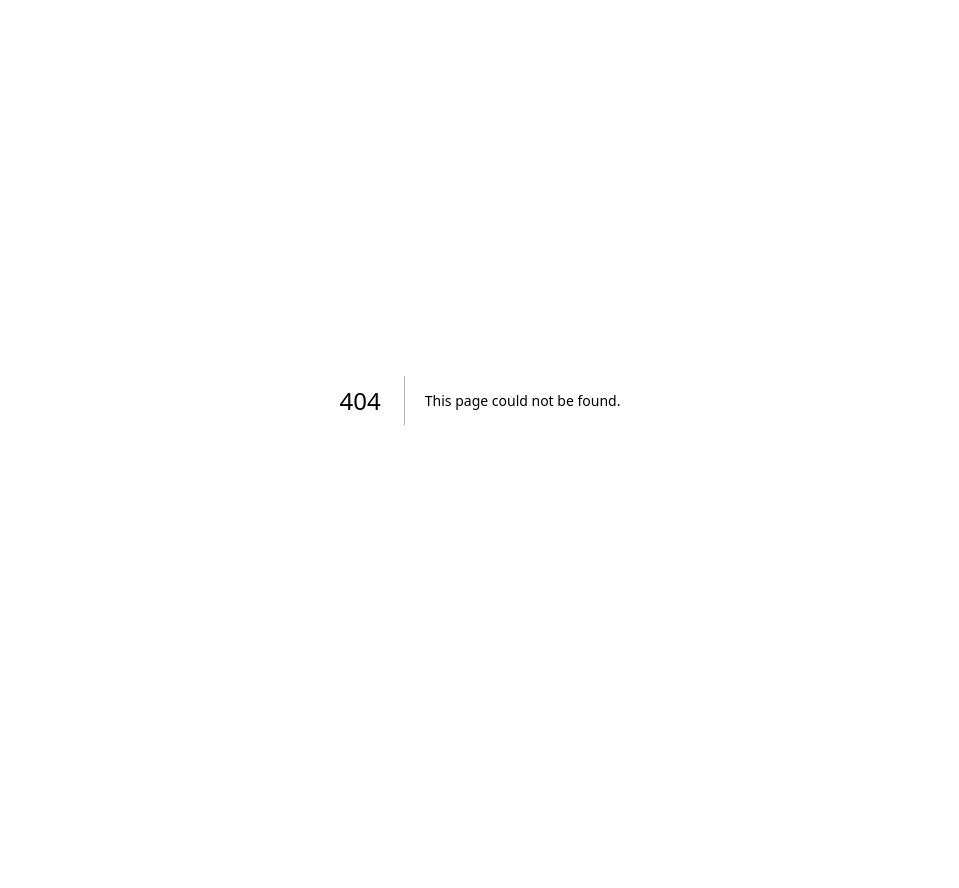
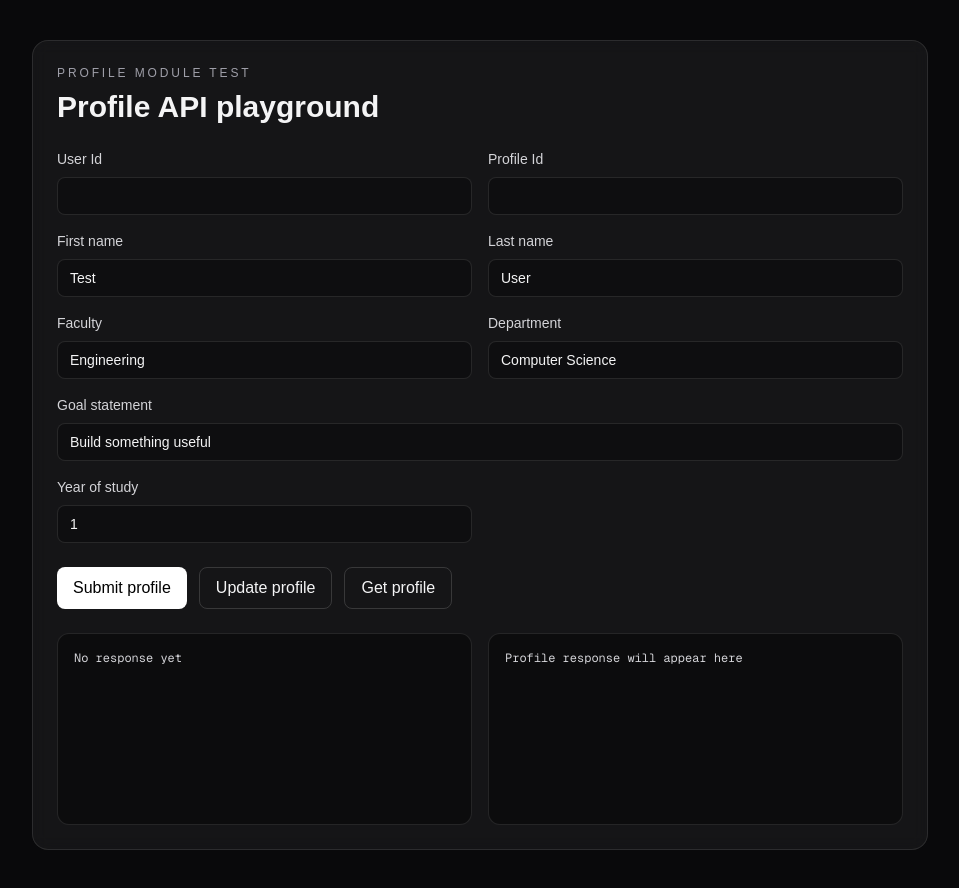
Before and after one commit to Adam-Etyang/Kuzana, a Next.js app in the folder client/: page /profile-test in a window 1280 px wide. Before the commit this address had no page. Shown: the whole page, without its empty margins (160-1119 px from the left). Before the commit the page ends 800 px from the top, so only its background shows below. Built offline with nearby package versions, Linux system fonts and the light colour scheme; no server answers.

Commit message:
Test page for profile

```diff
--- /dev/null
+++ b/client/src/app/profile-test/page.tsx
@@ -0,0 +1,153 @@
+"use client";
+
+import { useEffect, useState } from "react";
+
+type ProfileResponse = {
+  id: string;
+  userId: string;
+  firstName: string;
+  lastName: string;
+  faculty: string;
+  department: string;
+  yearOfStudy: number | null;
+  goalStatement: string;
+};
+
+const API_URL = process.env.NEXT_PUBLIC_API_URL ?? "http://localhost:3001";
+
+export default function ProfileTestPage() {
+  const [userId, setUserId] = useState("");
+  const [profileId, setProfileId] = useState("");
+  const [firstName, setFirstName] = useState("Test");
+  const [lastName, setLastName] = useState("User");
+  const [faculty, setFaculty] = useState("Engineering");
+  const [department, setDepartment] = useState("Computer Science");
+  const [goalStatement, setGoalStatement] = useState("Build something useful");
+  const [yearOfStudy, setYearOfStudy] = useState("1");
+  const [result, setResult] = useState<string>("");
+  const [profile, setProfile] = useState<ProfileResponse | null>(null);
+
+  useEffect(() => {
+    fetch(`${API_URL}/users/me`, { credentials: "include" })
+      .then((res) => res.json())
+      .then((data) => {
+        setResult(JSON.stringify(data, null, 2));
+      })
+      .catch(() => undefined);
+  }, []);
+
+  async function request(path: string, init?: RequestInit) {
+    setResult("Loading...");
+    const response = await fetch(`${API_URL}${path}`, {
+      ...init,
+      credentials: "include",
+      headers: {
+        "content-type": "application/json",
+        ...(init?.headers ?? {}),
+      },
+    });
+
+    const body = await response.text();
+    setResult(body);
+    return response;
+  }
+
+  async function submitProfile() {
+    await request("/profile/submit", {
+      method: "POST",
+      body: JSON.stringify({
+        firstName,
+        lastName,
+        yearOfStudy: Number(yearOfStudy),
+        faculty,
+        department,
+        goalStatement,
+        skills: [],
+        interests: [],
+        availability: [],
+      }),
+    });
+  }
+
+  async function updateProfile() {
+    if (!profileId) return;
+    await request(`/profile/update/${profileId}`, {
+      method: "PUT",
+      body: JSON.stringify({
+        firstName,
+        lastName,
+        yearOfStudy: Number(yearOfStudy),
+        faculty,
+        department,
+        goalStatement,
+      }),
+    });
+  }
+
+  async function getProfile() {
+    if (!userId) return;
+    const response = await request(`/profile/${userId}`);
+    try {
+      setProfile(JSON.parse(await response.text()));
+    } catch {
+      setProfile(null);
+    }
+  }
+
+  return (
+    <main className="min-h-screen bg-zinc-950 px-4 py-10 text-zinc-100">
+      <div className="mx-auto flex w-full max-w-4xl flex-col gap-6 rounded-2xl border border-white/10 bg-white/5 p-6 backdrop-blur">
+        <div>
+          <p className="text-xs uppercase tracking-[0.24em] text-zinc-400">Profile module test</p>
+          <h1 className="mt-2 text-3xl font-semibold">Profile API playground</h1>
+        </div>
+
+        <section className="grid gap-4 md:grid-cols-2">
+          <label className="grid gap-2 text-sm">
+            <span className="text-zinc-300">User Id</span>
+            <input className="rounded-lg border border-white/10 bg-black/30 px-3 py-2" value={userId} onChange={(e) => setUserId(e.target.value)} />
+          </label>
+          <label className="grid gap-2 text-sm">
+            <span className="text-zinc-300">Profile Id</span>
+            <input className="rounded-lg border border-white/10 bg-black/30 px-3 py-2" value={profileId} onChange={(e) => setProfileId(e.target.value)} />
+          </label>
+          <label className="grid gap-2 text-sm">
+            <span className="text-zinc-300">First name</span>
+            <input className="rounded-lg border border-white/10 bg-black/30 px-3 py-2" value={firstName} onChange={(e) => setFirstName(e.target.value)} />
+          </label>
+          <label className="grid gap-2 text-sm">
+            <span className="text-zinc-300">Last name</span>
+            <input className="rounded-lg border border-white/10 bg-black/30 px-3 py-2" value={lastName} onChange={(e) => setLastName(e.target.value)} />
+          </label>
+          <label className="grid gap-2 text-sm">
+            <span className="text-zinc-300">Faculty</span>
+            <input className="rounded-lg border border-white/10 bg-black/30 px-3 py-2" value={faculty} onChange={(e) => setFaculty(e.target.value)} />
+          </label>
+          <label className="grid gap-2 text-sm">
+            <span className="text-zinc-300">Department</span>
+            <input className="rounded-lg border border-white/10 bg-black/30 px-3 py-2" value={department} onChange={(e) => setDepartment(e.target.value)} />
+          </label>
+          <label className="grid gap-2 text-sm md:col-span-2">
+            <span className="text-zinc-300">Goal statement</span>
+            <input className="rounded-lg border border-white/10 bg-black/30 px-3 py-2" value={goalStatement} onChange={(e) => setGoalStatement(e.target.value)} />
+          </label>
+          <label className="grid gap-2 text-sm">
+            <span className="text-zinc-300">Year of study</span>
+            <input type="number" className="rounded-lg border border-white/10 bg-black/30 px-3 py-2" value={yearOfStudy} onChange={(e) => setYearOfStudy(e.target.value)} />
+          </label>
+        </section>
+
+        <div className="flex flex-wrap gap-3">
+          <button className="rounded-lg bg-white px-4 py-2 font-medium text-black" onClick={submitProfile}>Submit profile</button>
+          <button className="rounded-lg border border-white/15 px-4 py-2 font-medium" onClick={updateProfile}>Update profile</button>
+          <button className="rounded-lg border border-white/15 px-4 py-2 font-medium" onClick={getProfile}>Get profile</button>
+        </div>
+
+        <div className="grid gap-4 md:grid-cols-2">
+          <pre className="min-h-48 overflow-auto rounded-xl border border-white/10 bg-black/40 p-4 text-xs text-zinc-300">{result || "No response yet"}</pre>
+          <pre className="min-h-48 overflow-auto rounded-xl border border-white/10 bg-black/40 p-4 text-xs text-zinc-300">{profile ? JSON.stringify(profile, null, 2) : "Profile response will appear here"}</pre>
+        </div>
+      </div>
+    </main>
+  );
+}
```
